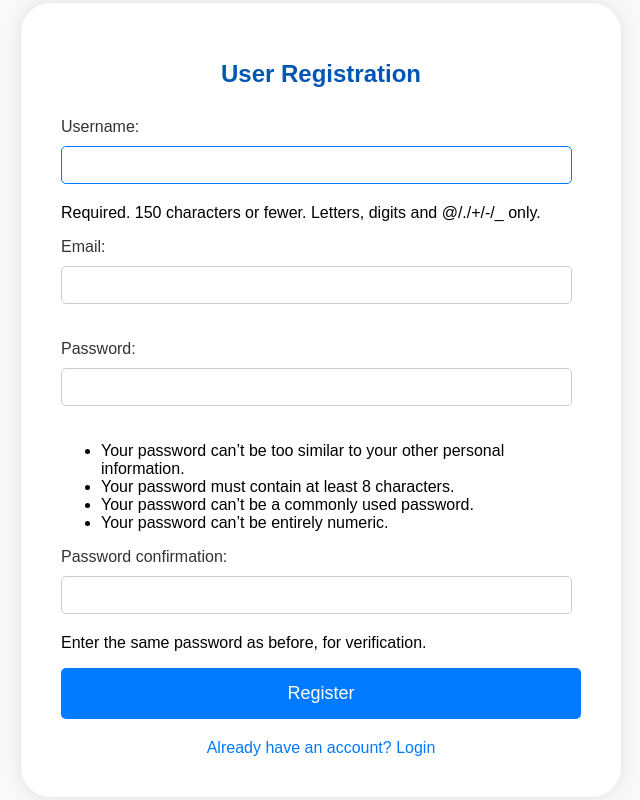
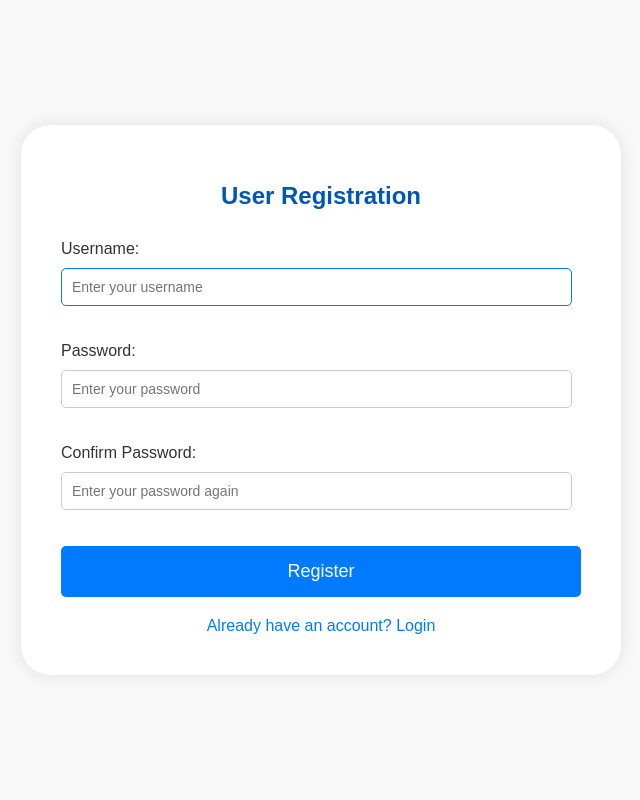
Before and after one commit to deeptanildebroy/urlshorterapp1, a Django app: page /register/ in a window 1280 px wide. Shown: the whole page, without its empty margins (319-959 px from the left). Run offline with Django 5.2, Linux system fonts and the light colour scheme; parts of the project's set-up code (start-up, migrations or seed data) failed here and were passed over.

Commit message:
Day 3 Commit

```diff
--- a/main_project/accounts/admin.py
+++ b/main_project/accounts/admin.py
@@ -1,4 +1,3 @@
 from django.contrib import admin
 
 # Register your models here.
-# Does not required to Register Model as it is a Inbuilt Model of Admin
--- a/main_project/accounts/forms.py
+++ b/main_project/accounts/forms.py
@@ -1,15 +1,30 @@
 from django import forms
+from django.contrib.auth.forms import UserCreationForm
 from django.contrib.auth.models import User
-from django.contrib.auth.forms import UserCreationForm
 
 class UserRegistrationForm(UserCreationForm):
-    email = forms.EmailField(required=True)
+    username = forms.CharField(
+        label="Username",
+        widget=forms.TextInput(attrs={'placeholder': 'Enter your username'})
+    )
+    password1 = forms.CharField(
+        label="Password",
+        widget=forms.PasswordInput(attrs={'placeholder': 'Enter your password'})
+    )
+    password2 = forms.CharField(
+        label="Confirm Password",
+        widget=forms.PasswordInput(attrs={'placeholder': 'Enter your password again'})
+    )
+
     class Meta:
         model = User
-        fields = ['username', 'email', 'password1', 'password2'] #It includes 4 fields
+        fields = ['username', 'password1', 'password2']
 
-    def clean_email(self):
-        email = self.cleaned_data.get('email')
-        if User.objects.filter(email=email).exists():
-            raise forms.ValidationError("Email already exists")
-        return email
+    def __init__(self, *args, **kwargs):
+        super(UserRegistrationForm, self).__init__(*args, **kwargs)
+        for fieldname in ['username', 'password1', 'password2']:
+            self.fields[fieldname].help_text = None
+            self.fields[fieldname].error_messages = {
+                'required': '',
+                'invalid': ''
+            }
--- a/main_project/accounts/models.py
+++ b/main_project/accounts/models.py
@@ -1,4 +1,4 @@
 from django.db import models
 
+
 # Create your models here.
-# Used Inbuit User Model
--- a/main_project/url/models.py
+++ b/main_project/url/models.py
@@ -4,13 +4,14 @@ from .utils import generate_short_url
 
 class URL(models.Model):
     user = models.ForeignKey(User, on_delete=models.CASCADE)
+    url_slug = models.SlugField(max_length=10, unique=True,null=False)
     original_url = models.URLField()
     short_url = models.CharField(max_length=15, unique=True)
     created_at = models.DateTimeField(auto_now_add=True)
     clicks = models.IntegerField(default=0)
     referral_sources = models.TextField(blank=True)
 
-# created a custom save method to generate a short url and then add that short url to the database
+# Created a custom save method to generate a short url and then add that short url to the database
     def save(self, *args, **kwargs):
         if not self.short_url:
             self.short_url = generate_short_url(self.original_url)
@@ -19,5 +20,6 @@ class URL(models.Model):
                 self.short_url = generate_short_url(self.original_url, length=len(self.short_url) + 1)
         super().save(*args, **kwargs)
 
+
     def __str__(self):
         return self.short_url
--- a/main_project/url/urls.py
+++ b/main_project/url/urls.py
@@ -4,6 +4,7 @@ from . import views
 urlpatterns = [
     path('create/', views.home, name='home'),
     path('dashboard/', views.dashboard, name='dashboard'),
-    path('dashboard/<str:short_url>/', views.redirect_url, name='redirect_url'),
+    path('dashboard/<str:short_url>/', views.redirect_url,name='redirect_url'),
+    path('dashboard/<slug:url_slug>/',views.redirect_slug,name='redirect_slug'),
     path('delete/<int:url_id>/', views.delete_url, name='delete_url'),
 ]
```
Also changed, not shown: main_project/main_project/settings.py (+6 -2 lines), main_project/url/forms.py (+8 -1 lines), main_project/url/templates/dashboard.html (+5 -2 lines), main_project/url/views.py (+15 -1 lines), main_project/db.sqlite3 (deleted), main_project/url/migrations/0002_url_url_slug.py (added), main_project/url/migrations/0003_alter_url_url_slug.py (added).
